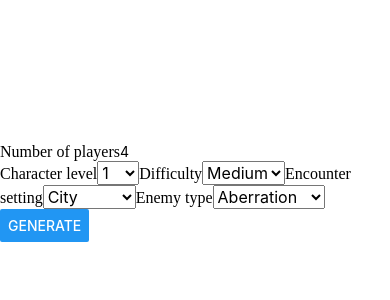
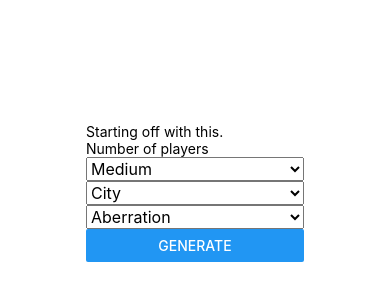
Before and after one commit to dnoc/RollUp, a React Native app: screen / in a window 390 px wide. Shown: the part 230-530 px from the top of the page. Built offline with nearby package versions, Linux system fonts and the light colour scheme.

Commit message:
Added icon, Test file simple sample, encounter form is rendering at least:

```diff
--- a/App.js
+++ b/App.js
@@ -1,12 +1,14 @@
 import React from 'react';
 import { StyleSheet, Text, View, ImageBackground } from 'react-native';
-import EncounterForm from 'src/components/encounter-form.js'
+import SimpleSample from './src/components/simple-sample';
+import EncounterForm from './src/components/encounter-form.js'
 
 export default function App() {
   return (
     // TODO <ImageBackground />
     <View style={styles.container}>
       <EncounterForm />
+      {/* <SimpleSample /> */}
     </View>
   );
 }
--- a/app.json
+++ b/app.json
@@ -11,7 +11,7 @@
     ],
     "version": "1.0.0",
     "orientation": "portrait",
-    "icon": "./assets/icon.png",
+    "icon": "./assets/new-icon.png",
     "splash": {
       "image": "./assets/splash.png",
       "resizeMode": "contain",
--- a/src/components/encounter-form.js
+++ b/src/components/encounter-form.js
@@ -16,46 +16,43 @@ export default function EncounterForm({
     console.log("submitted", event);
   };
 
-  // TODO I'm pretty sure I should use native stuff instead of form / label
   return (
     <View>
-      <form onSubmit={onSubmit}>
-        <label>
-        Number of players
+      <Text>Starting off with this.</Text>
       <TextInput
-            defaultValue={numberOfPlayers}
-            keyboardType={'numeric'}
+        keyboardType={'number-pad'}
         maxLength={2}
+        placeholder={'Number of players'}
       />
-        </label>
-        <label>
-          Character level
-          <Picker selectedValue={playerLevel}>
-            {levelRange.map((number) => <Picker.Item label={number} value={number} key={number}/>)}
-          </Picker>
-        </label>
-        <label>
-          Difficulty
-          <Picker selectedValue={difficulty}>
+      {/* <Picker
+        selectedValue={playerLevel}
+        placeholder={'Character level'}
+      >
+        {levelRange.map((number) => {<Picker.Item label={number} value={number} key={number}/>})}
+      </Picker> */}
+      <Picker
+        selectedValue={difficulty}
+        placeholder={'Difficulty'}
+      >
         <Picker.Item label={'Easy'} value={'easy'}/>
         <Picker.Item label={'Medium'} value={'medium'}/>
         <Picker.Item label={'Hard'} value={'hard'}/>
         <Picker.Item label={'Deadly'} value={'deadly'}/>
       </Picker>
-        </label>
-        <label>
-          Encounter setting
-          <Picker selectedValue={setting}>
+      <Picker
+        selectedValue={setting}
+        placeholder={'Encounter setting'}
+      >
         <Picker.Item label={'City'} value={'city'}/>
         <Picker.Item label={'Forest'} value={'forest'}/>
         <Picker.Item label={'Mountain'} value={'mountain'}/>
         <Picker.Item label={'Ocean'} value={'ocean'}/>
         <Picker.Item label={'Dungeon'} value={'dungeon'}/>
       </Picker>
-        </label>
-        <label>
-          Enemy type
-          <Picker selectedValue={enemyType}>
+      <Picker
+        selectedValue={enemyType}
+        placeholder={'Enemy type'}
+      >
         <Picker.Item label={'Aberration'} value={'aberration'}/>
         <Picker.Item label={'Beast'} value={'beast'}/>
         <Picker.Item label={'Celestial'} value={'celestial'}/>
@@ -68,9 +65,10 @@ export default function EncounterForm({
         <Picker.Item label={'Undead'} value={'undead'}/>
         <Picker.Item label={'Monstrosity'} value={'monstrosity'}/>
       </Picker>
-        </label>
-        <Button title={'Generate'} />
-      </form>
+      <Button
+        title={'Generate'}
+        onPress={() => onSubmit()}
+      />
     </View>
   );
 }
--- /dev/null
+++ b/src/components/simple-sample.js
@@ -0,0 +1,11 @@
+import React from 'react';
+import { View, Text } from 'react-native';
+
+export default function SimpleSample() {
+
+  return (
+    <View>
+      <Text>Well at least this works.</Text>
+    </View>
+  );
+}
```
Also changed, not shown: assets/new-icon.png (added), assets/splash.png. Lines whose indentation alone changed are shown as unchanged.
